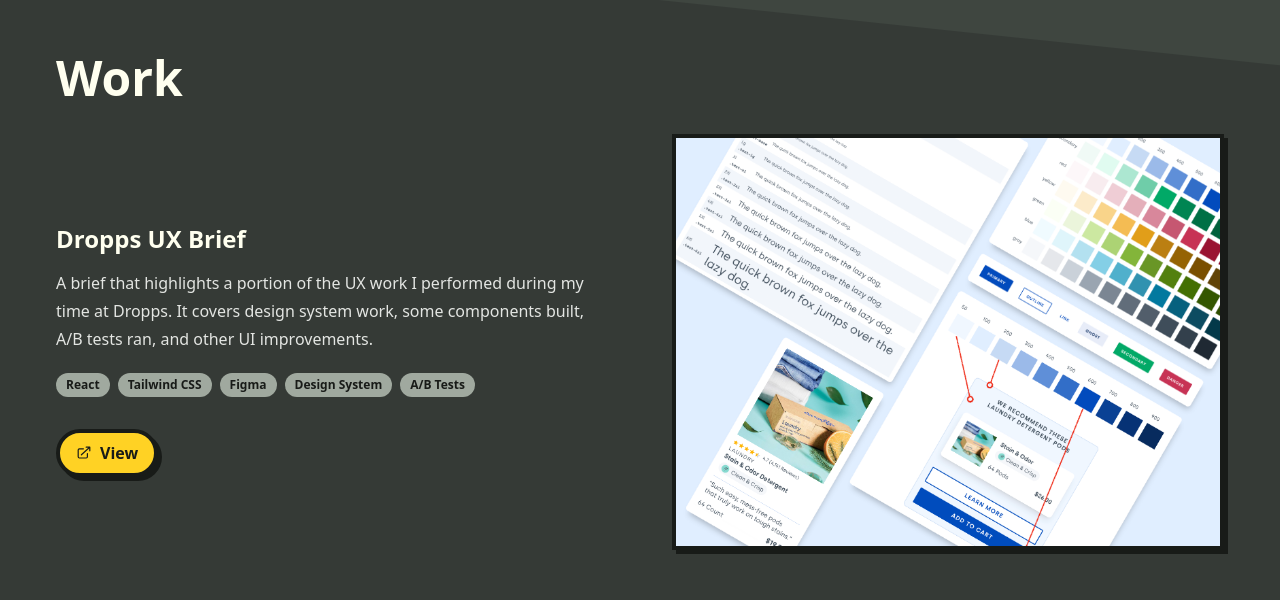
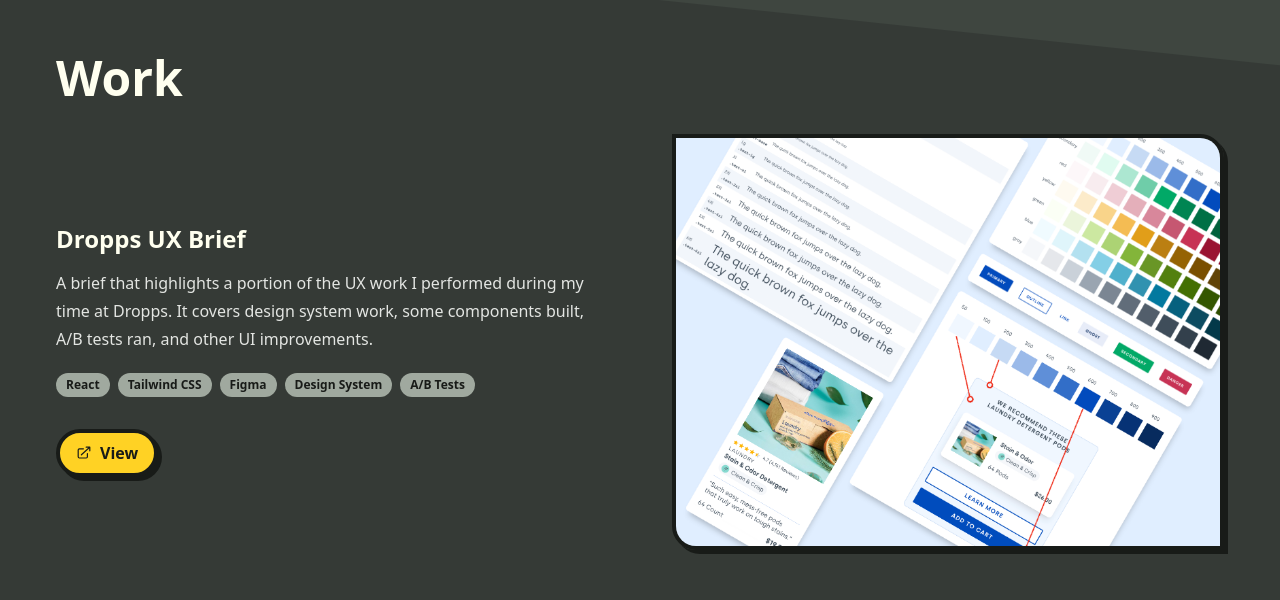
Before and after one commit to bradenfrazer/portfolio, a React (Vite) app: page / in a window 1280 px wide. Shown: the part 880-1480 px from the top of the page. Built offline with nearby package versions, Linux system fonts and the light colour scheme.

Commit message:
tr/bl rounded corners on project images

```diff
--- a/src/components/Project.tsx
+++ b/src/components/Project.tsx
@@ -18,7 +18,7 @@
         <div className={layout === "content/image" ? "md:order-2" : ""}>
           <img
             src={project.imageUrl}
-            className="border-4 border-gray-950 shadow"
+            className="rounded-bl-3xl rounded-tr-3xl border-4 border-gray-950 shadow"
           />
         </div>
         <div className="flex flex-col items-start">
```
